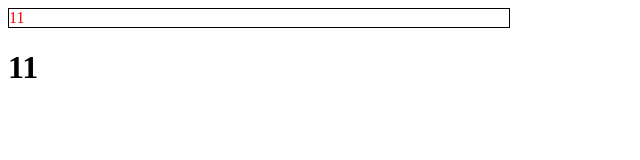
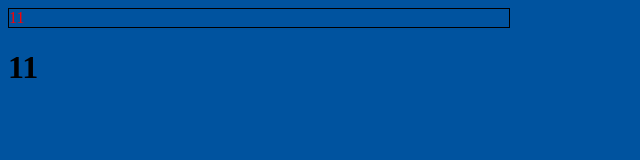
Before and after one commit to pann710/1121, a plain HTML site: page index.html in a window 1280 px wide. Shown: the whole page, without its empty margins (0-640 px from the left). Drawn offline with Linux system fonts and the light colour scheme; files that its build step writes are made by us from their sources.

Commit message:
Update style.css

```diff
--- a/style.css
+++ b/style.css
@@ -3,3 +3,7 @@ p {
   width: 500px;
   border: 1px solid black;
 }
+
+html {
+  background-color: #00539f;
+}
```
